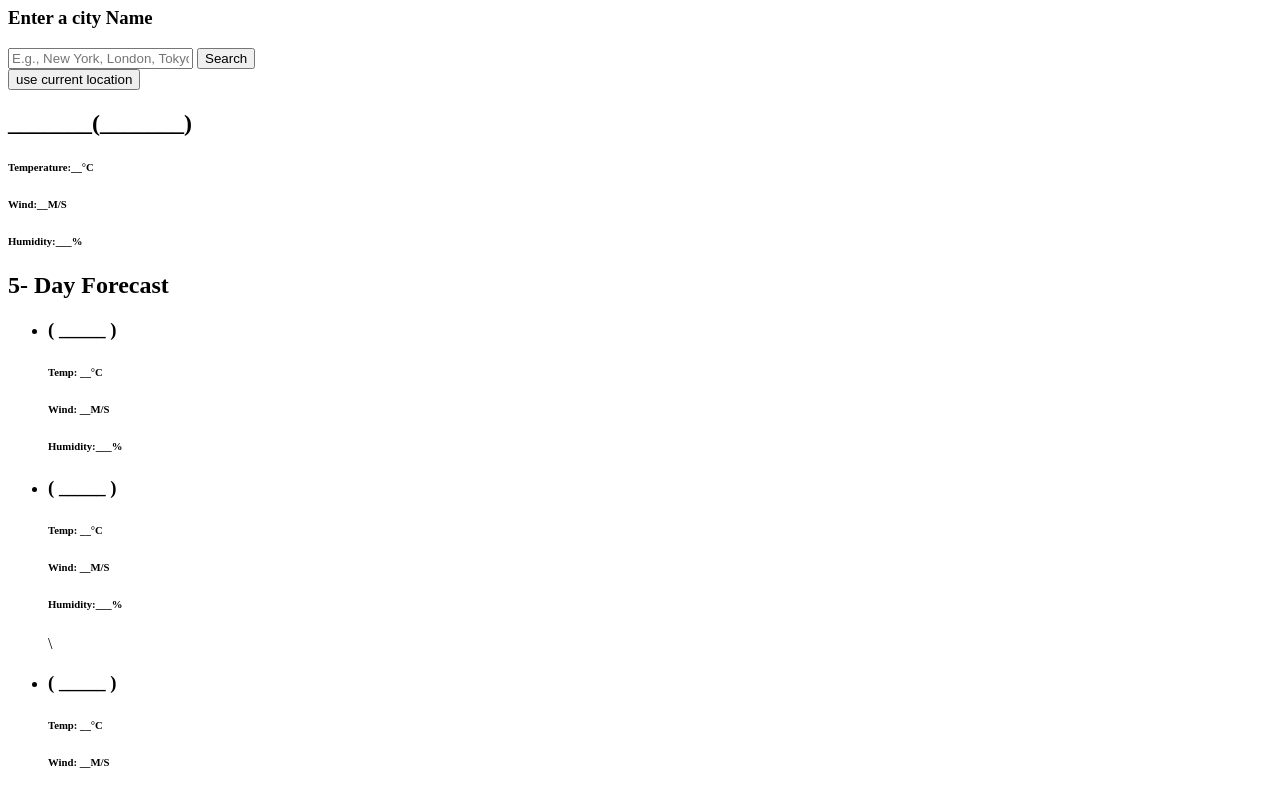
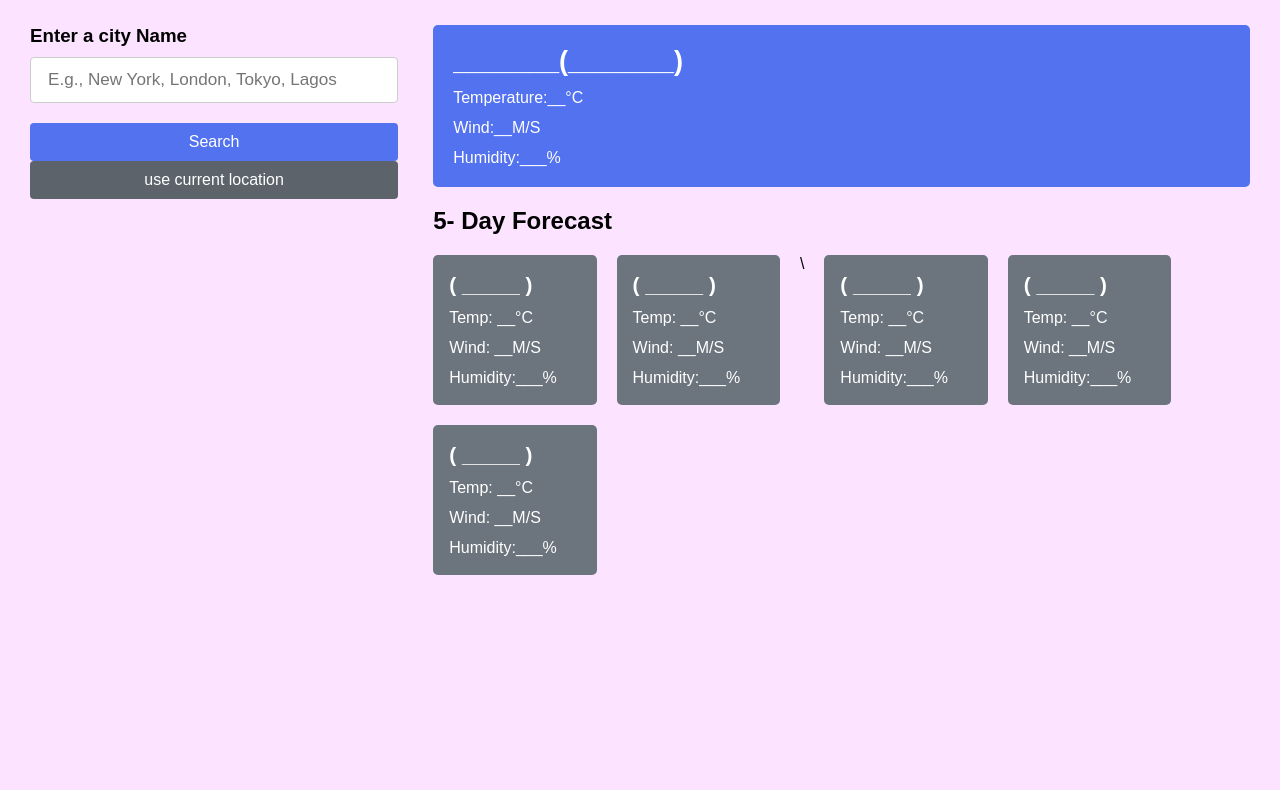
Before and after one commit to Sentientsentry/Clodus, a plain HTML site: page index.html in a window 1280 px wide. Shown: the part 73-863 px from the top of the page. After the commit the page ends 800 px from the top, so only its background shows below. Drawn offline with Linux system fonts and the light colour scheme; the site is published under a folder, as on GitHub Pages, so addresses that start at the root find nothing.

Commit message:
weather app updated version

```diff
--- a/index.html
+++ b/index.html
@@ -4,8 +4,8 @@
     <meta charset="UTF-8" />
     <meta name="viewport" content="width=device-width, initial-scale=1.0" />
     <title>Document</title>
-    <link rel="stylesheet" href="/css/style.css" />
-    <script src="/javascript/script.js" defer></script>
+    <link rel="stylesheet" href="./css/style.css" />
+    <script src="./javascript/script.js" defer></script>
   </head>
   <body>
     <h1>Clodus Dashboard</h1>
```
